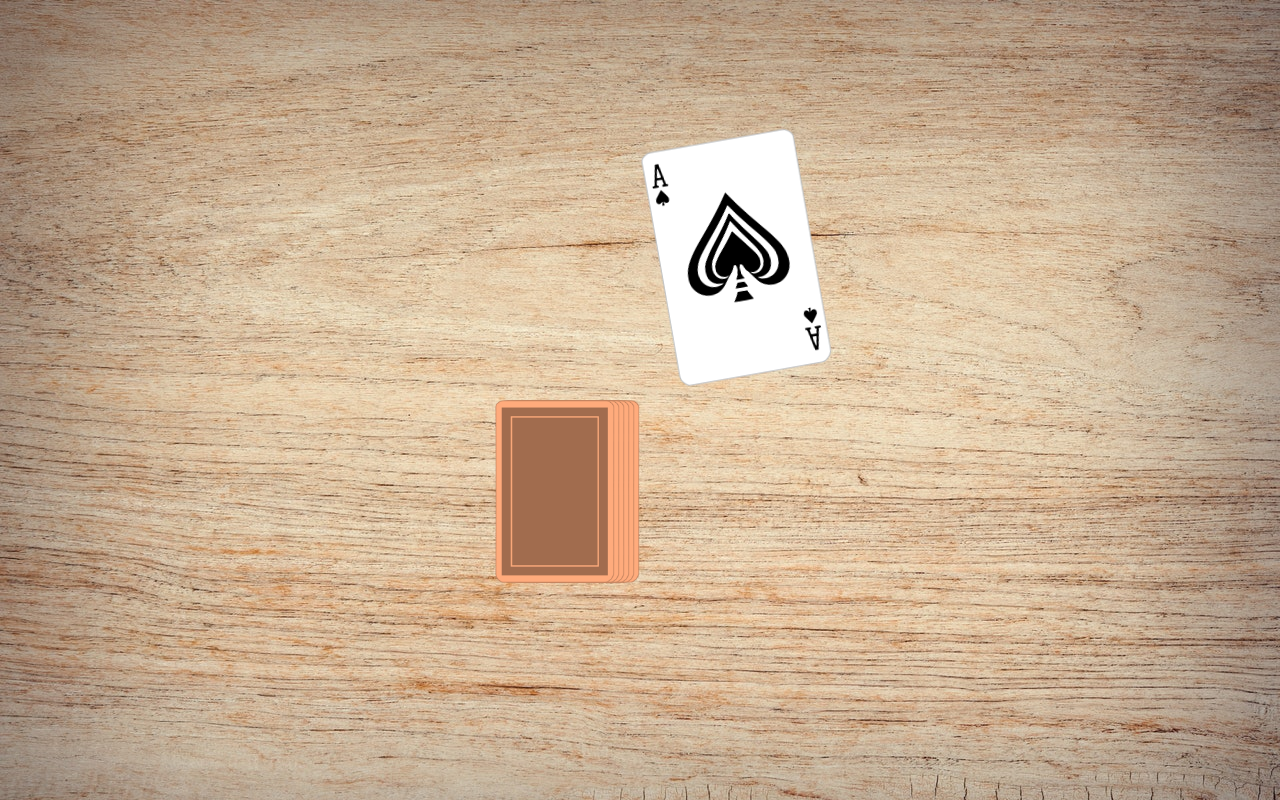
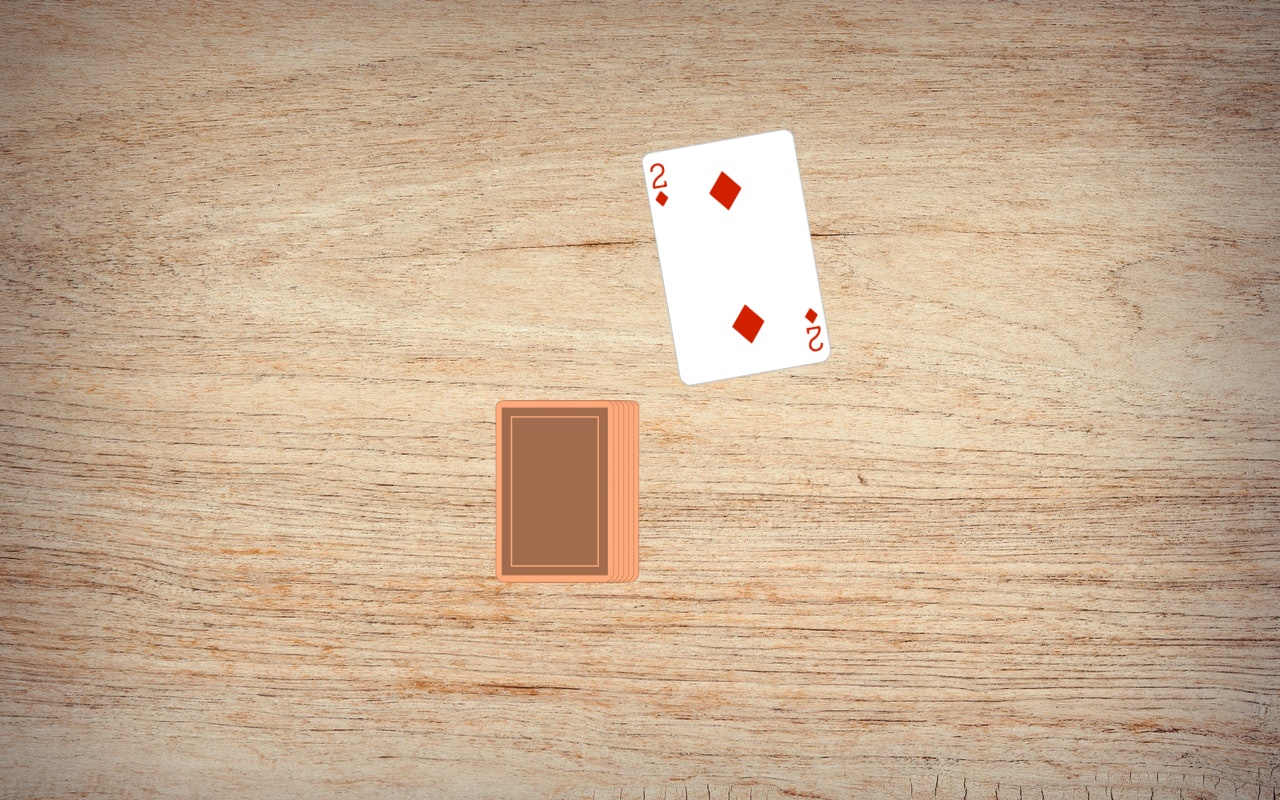
Before and after one commit to normanrahmel/Ring-of-Fire-, an Angular app: page /game in a window 1280 px wide. Both pictures are taken after a click on the picture 555 px from the left and 491 px from the top of the page. Built offline with nearby package versions, Linux system fonts and the light colour scheme.

Commit message:
added some game logic

```diff
--- a/src/app/game/game.component.html
+++ b/src/app/game/game.component.html
@@ -1,12 +1,18 @@
 <div class="field">
 
     <div class="card-stack">
-        <!---->
+
+        <!--Karten Stapel-->
         <img *ngFor="let c of [0,1,2,3,4]; let i= index;" [ngStyle]="{'right.px': i * 5} " src="/assets/img/cards/card_cover.png">
-        <!---->
+
+        <!--Oberstekarte im Deck-->
         <img (click)="takeCard()" class="top-card" style="right: 25px;" src="/assets/img/cards/card_cover.png">
-        <!---->
-        <img (click)="takeCard()" *ngIf="pickCardAnimation" style="right: 25px;" class="pick-card" src="/assets/img/cards/spade_1.png">
 
+
+        <!--Karte bleibt wenn gespielt Liegen -->
+        <img *ngFor="let card of game.playedCards" class="played-card" src="/assets/img/cards/{{ card }}.png">
+
+        <!--Fliegendekarte Animation-->
+        <img (click)="takeCard()" *ngIf="pickCardAnimation" style="right: 25px;" class="pick-card" src="/assets/img/cards/{{ currentCard }}.png">
     </div>
 </div>
--- a/src/app/game/game.component.ts
+++ b/src/app/game/game.component.ts
@@ -7,6 +7,7 @@ import { Game } from 'src/models/game';
   styleUrls: ['./game.component.scss'],
 })
 export class GameComponent implements OnInit {
+  currentCard: string = '';
   pickCardAnimation = false;
   //Speicher das Game Objekt in einer neuen Variable
   game!: Game;
@@ -23,6 +24,14 @@ export class GameComponent implements OnInit {
   }
 
   takeCard() {
-    this.pickCardAnimation = true;
+    if (!this.pickCardAnimation) {
+      this.currentCard = this.game.stack.pop();
+      this.pickCardAnimation = true;
+
+      setTimeout(() => {
+        this.game.playedCards.push(this.currentCard);
+        this.pickCardAnimation = false;
+      }, 1000);
+    }
   }
 }
--- a/src/models/game.ts
+++ b/src/models/game.ts
@@ -5,11 +5,11 @@ export class Game {
   public currenPlayer: number = 0;
 
   constructor() {
-    for (let i = 0; i < 14; i++) {
+    for (let i = 1; i < 14; i++) {
       this.stack.push('spade_' + i);
-      this.stack.push('hearts' + i);
-      this.stack.push('diamonds' + i);
-      this.stack.push('clubs' + i);
+      this.stack.push('hearts_' + i);
+      this.stack.push('diamonds_' + i);
+      this.stack.push('clubs_' + i);
     }
     shuffle(this.stack);
   }
```
